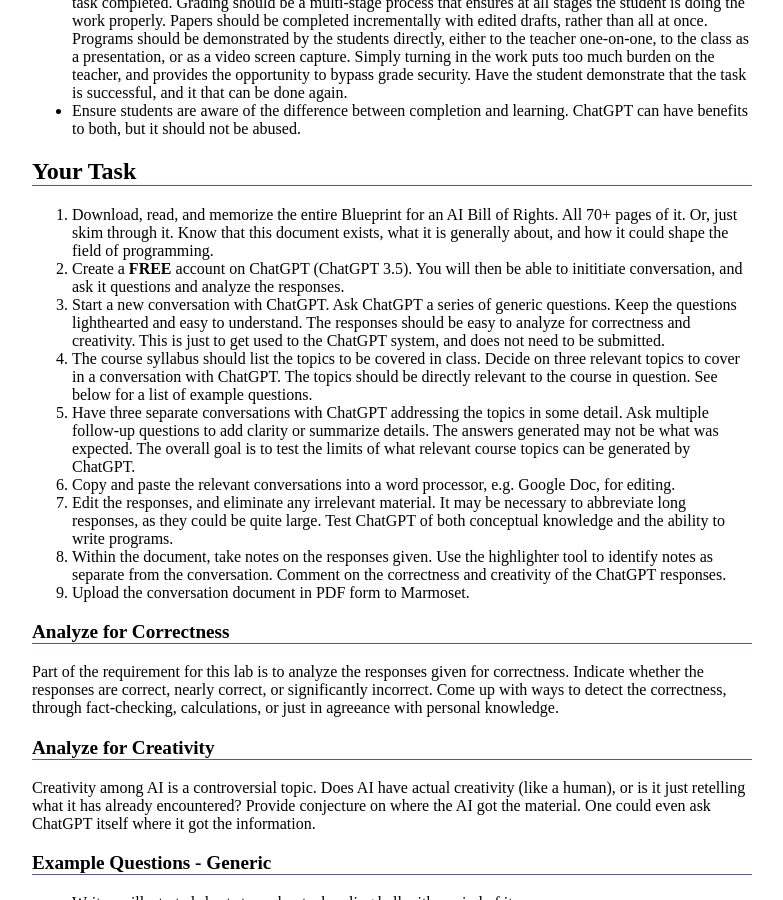
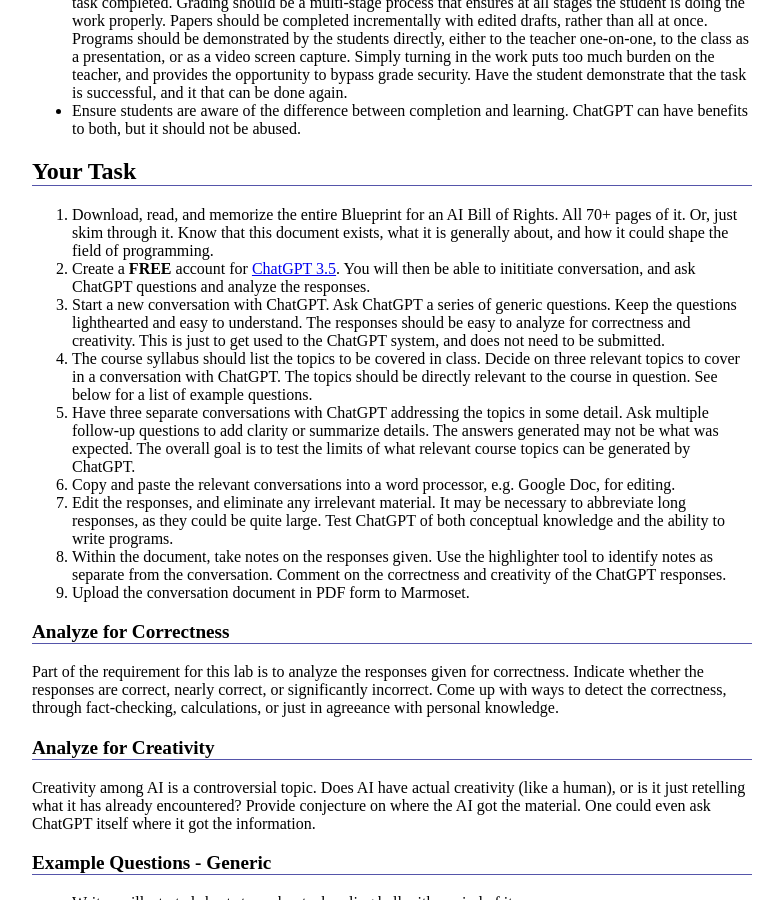
Before and after one commit to ycpcs/cs320-spring2024, a Jekyll site: the page built from labs/lab00.md, in a window 1280 px wide and 900 px high, scrolled down 1334 px. Shown: the whole window, without its empty margins (248-1031 px from the left). Built offline with Jekyll 4.4.1, drawn with Linux system fonts in a browser that asks for light colours.

Commit message:
added link to ChatGPT

```diff
--- a/labs/lab00.md
+++ b/labs/lab00.md
@@ -46,7 +46,7 @@ In terms of exacts, here are some common teaching practices that will help limit
 ## Your Task
 
 1. Download, read, and memorize the entire Blueprint for an AI Bill of Rights. All 70+ pages of it.  Or, just skim through it. Know that this document exists, what it is generally about, and how it could shape the field of programming.
-2. Create a **FREE** account on ChatGPT (ChatGPT 3.5). You will then be able to inititiate conversation, and ask it questions and analyze the responses.
+2. Create a **FREE** account for [ChatGPT 3.5](https://chat.openai.com). You will then be able to inititiate conversation, and ask ChatGPT questions and analyze the responses.
 3. Start a new conversation with ChatGPT.  Ask ChatGPT a series of generic questions. Keep the questions lighthearted and easy to understand. The responses should be easy to analyze for correctness and creativity. This is just to get used to the ChatGPT system, and does not need to be submitted.
 4. The course syllabus should list the topics to be covered in class.  Decide on three relevant topics to cover in a conversation with ChatGPT.  The topics should be directly relevant to the course in question.  See below for a list of example questions.
 5. Have three separate conversations with ChatGPT addressing the topics in some detail. Ask multiple follow-up questions to add clarity or summarize details. The answers generated may not be what was expected. The overall goal is to test the limits of what relevant course topics can be generated by ChatGPT.
```
